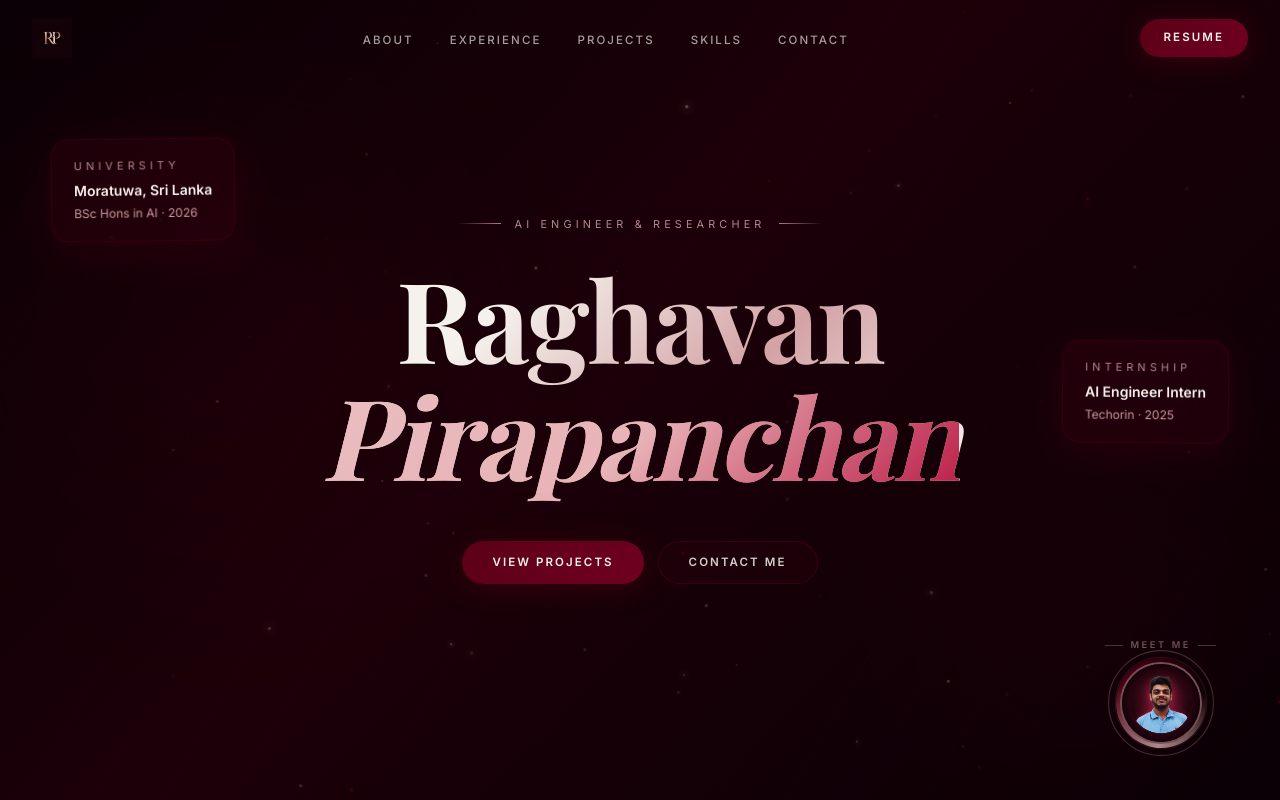
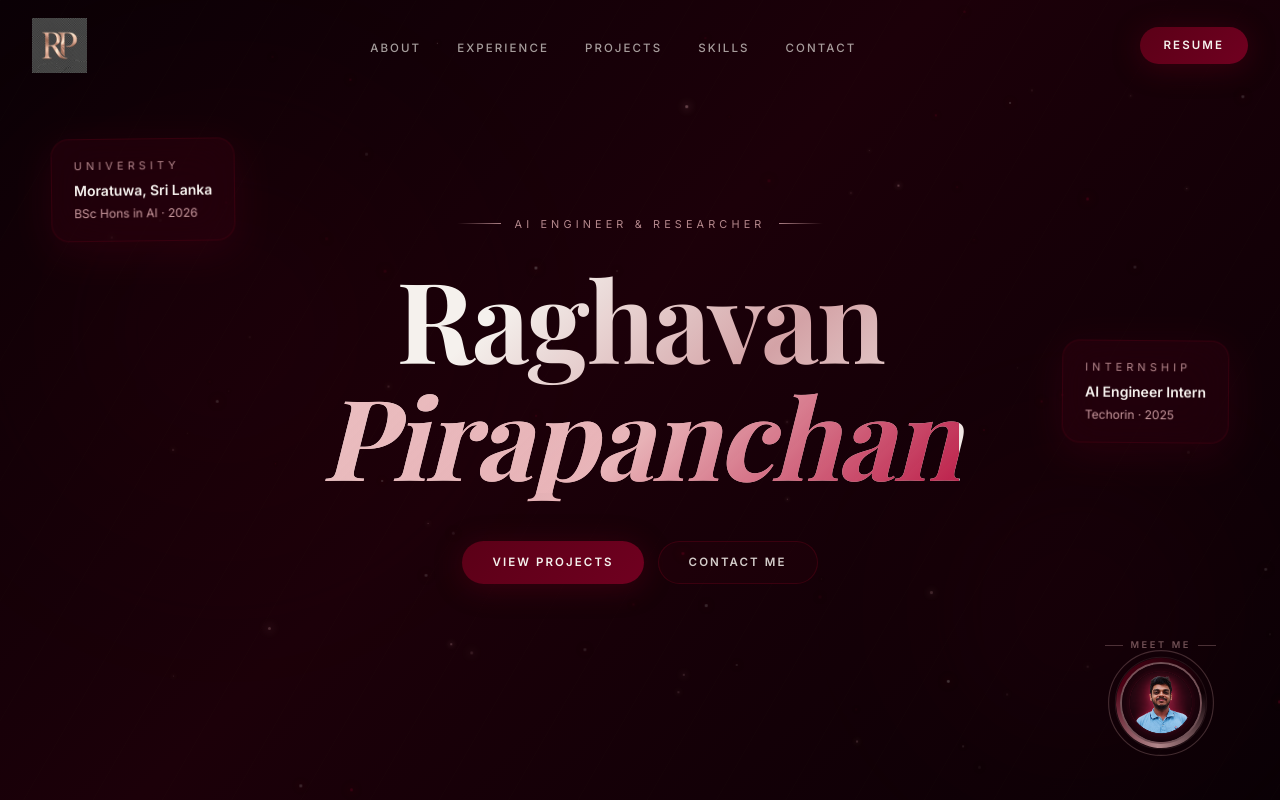
Before and after one commit to RPirapanchan/portfolio, a React (Vite) app: page / in a window 1280 px wide. Shown: the top 800 px of the page. Built offline with nearby package versions, Linux system fonts and the light colour scheme; a web font is replaced by a local one.

Commit message:
Increase logo size and use new 'transparent' RP logo

```diff
--- a/src/components/Footer.jsx
+++ b/src/components/Footer.jsx
@@ -7,7 +7,7 @@ export default function Footer() {
       <div style={{ maxWidth: 1200, margin: '0 auto', padding: '0 32px', display: 'flex', flexWrap: 'wrap', alignItems: 'center', justifyContent: 'space-between', gap: 20 }}>
         <motion.div initial={{ opacity: 0 }} whileInView={{ opacity: 1 }} viewport={{ once: true }}
           style={{ display: 'flex', alignItems: 'center' }}>
-          <img src="/logo.png" alt="Logo" style={{ height: '32px', width: 'auto' }} />
+          <img src="/logo.png" alt="Logo" style={{ height: '45px', width: 'auto', objectFit: 'contain' }} />
         </motion.div>
 
         <motion.p initial={{ opacity: 0 }} whileInView={{ opacity: 1 }} viewport={{ once: true }} transition={{ delay: 0.1 }}
--- a/src/components/Navbar.jsx
+++ b/src/components/Navbar.jsx
@@ -37,7 +37,7 @@ export default function Navbar() {
       <div style={{ maxWidth: 1280, margin: '0 auto', padding: '18px 32px', display: 'flex', alignItems: 'center', justifyContent: 'space-between' }}>
         {/* Logo */}
         <motion.a href="#home" whileHover={{ opacity: 0.8 }} style={{ display: 'flex', alignItems: 'center' }}>
-          <img src="/logo.png" alt="Logo" style={{ height: '40px', width: 'auto' }} />
+          <img src="/logo.png" alt="Logo" style={{ height: '55px', width: 'auto', objectFit: 'contain' }} />
         </motion.a>
 
         {/* Desktop Links */}
```
Also changed, not shown: public/logo.png.
